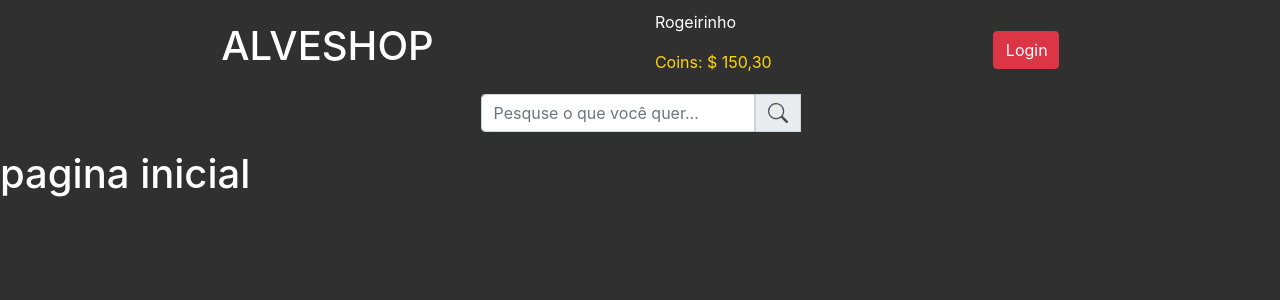
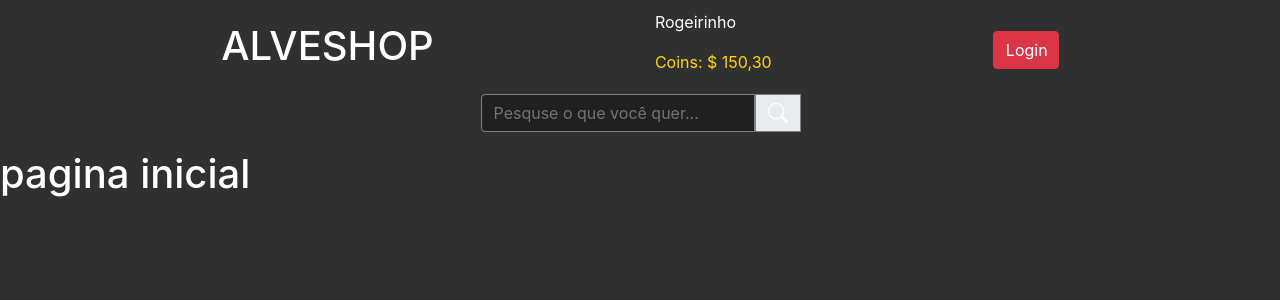
Before and after one commit to malves224/alveshop-frontend, a Vue app: page /#/ in a window 1280 px wide. Shown: the top 300 px of the page. Built offline with nearby package versions, Linux system fonts and the light colour scheme.

Commit message:
style(app) muda variaveis do bootstrap para um theme dark.

```diff
--- a/src/app.scss
+++ b/src/app.scss
@@ -1,3 +1,14 @@
+
+
+// card
+$card-bg: #202020;
+
+// input
+$input-bg: $card-bg;
+$input-color: white;
+$input-border-color: gray;
+
+// body
 $body-bg: #303030;
 $body-color: white;
 
```
